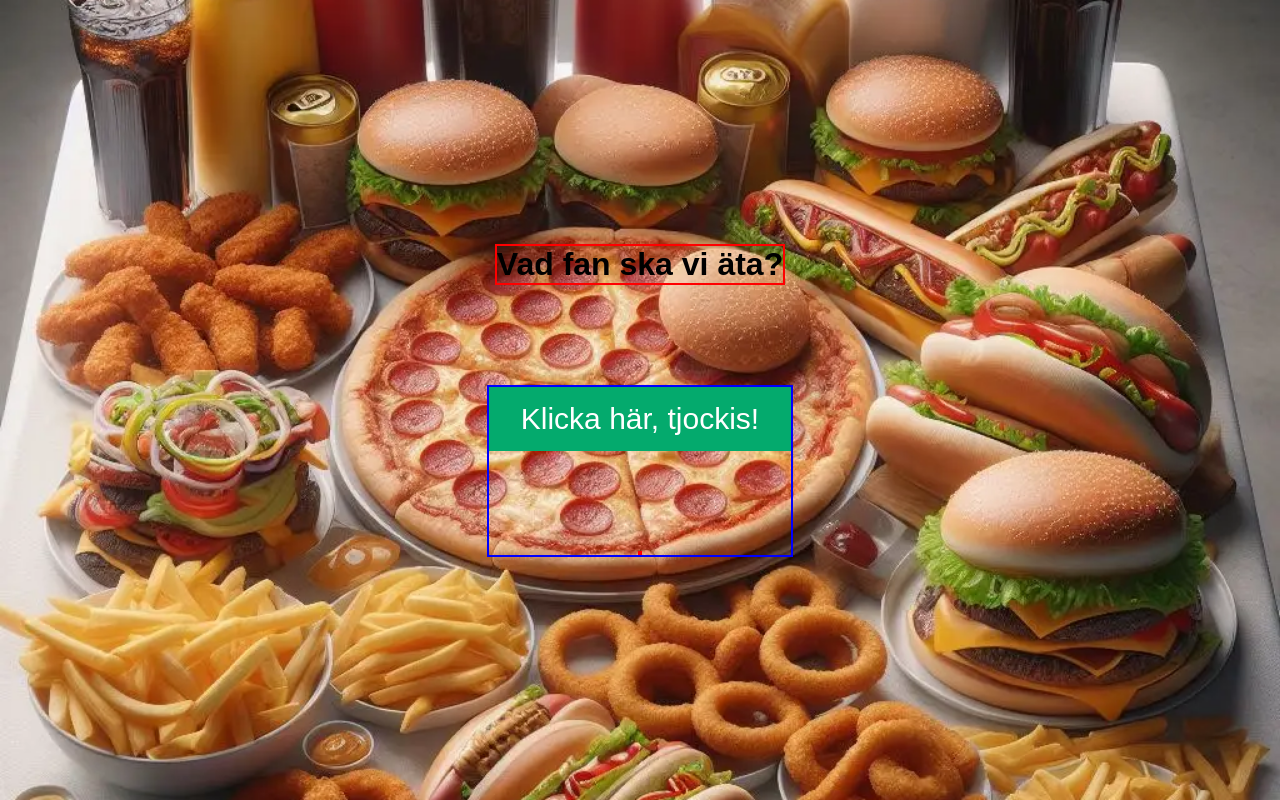
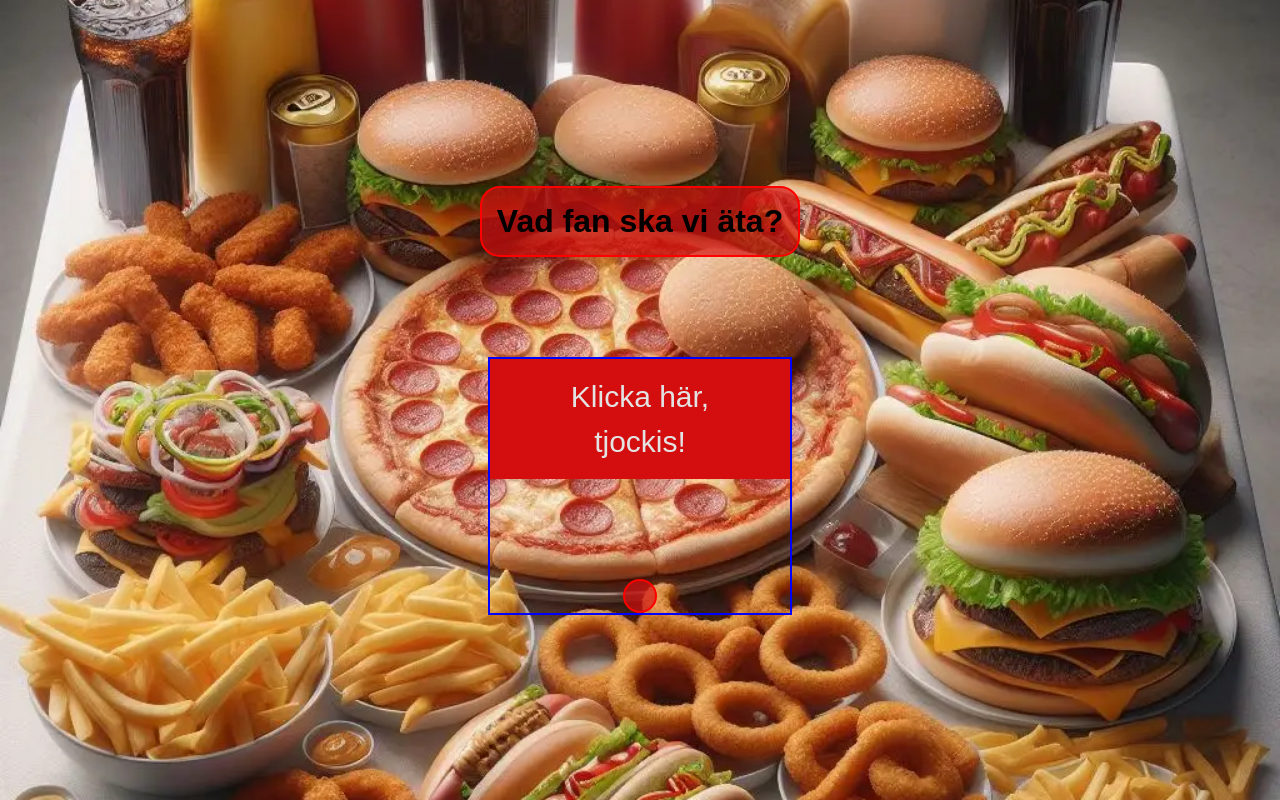
Before and after one commit to schnavzer480/randomFood, a plain HTML site: page index.html in a window 1280 px wide. Drawn offline with Linux system fonts and the light colour scheme; a web font is replaced by a local one.

Commit message:
Var for colours

```diff
--- a/styles.css
+++ b/styles.css
@@ -8,6 +8,10 @@
 
 :root{
     font-size: 62.5%;
+    --full-background: #d40e0e;
+    --opacity-background: #d40e0ead;
+    --border: rgb(255, 0, 0);
+    --white: rgb(227, 227, 227);
 }
 
 body{
@@ -34,7 +38,10 @@ body{
     display: flex;
     justify-content: center;
     font-size: 1.6rem;
-    border: 2px solid red;
+    background-color: var(--opacity-background);
+    border-radius: 20px;
+    padding: 15px;
+    border: 2px solid var(--border);
 }
 
 .btn{
@@ -49,18 +56,23 @@ body{
 p{
     text-align: center;
     font-size: 3rem;
-    border: 2px solid red;
+    background-color: var(--opacity-background);
+    border-radius: 20px;
+    padding: 15px;
+    border: 2px solid var(--border);
 }
 
 button{
-    background-color: #04AA6D; /* Green */
+    background-color: var(--full-background);
     border: none;
-    color: white;
+    color: var(--white);
     padding: 15px 32px;
     text-align: center;
     text-decoration: none;
     display: inline-block;
+    font-family: "Bungee Spice", sans-serif;
     font-size: 3rem;
-    max-width: 40rem;
+    line-height: 1.5;
+    max-width: 30rem;
     margin-bottom: 100px;
 }
```
